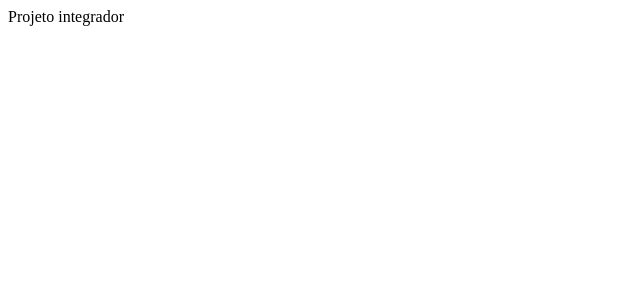
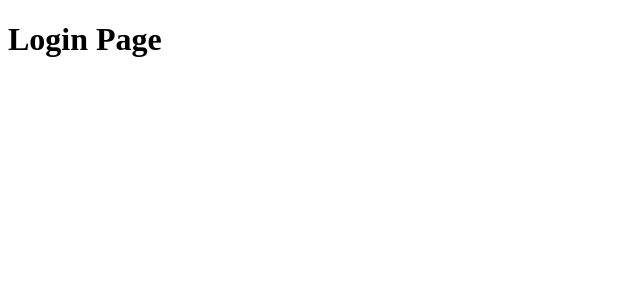
Before and after one commit to mibaratto/IntegradorFrontend, a React (Create React App) app: page / in a window 1280 px wide. Shown: the top 300 px of the page, without its empty margins (0-640 px from the left). Built offline with nearby package versions, Linux system fonts and the light colour scheme.

Commit message:
define routes

```diff
--- a/src/App.js
+++ b/src/App.js
@@ -1,11 +1,10 @@
+import { Router } from "./routes/Router"
 
 
-const App = () => {
+export default function App() {
   return (
     <div>
-     Projeto integrador
+     <Router />
     </div>
   );
 }
-
-export default App;
--- /dev/null
+++ b/src/pages/index.js
@@ -0,0 +1,4 @@
+export * from './posts'
+export * from './login'
+export * from './post-detail'
+export * from './signup'
--- /dev/null
+++ b/src/pages/login/index.js
@@ -0,0 +1,6 @@
+export const LoginPage = () => {
+    return (
+        <h1>Login Page</h1>
+    )
+
+}
--- /dev/null
+++ b/src/pages/post-detail/index.js
@@ -0,0 +1,6 @@
+export const PostDetailPage = () => {
+    return (
+        <h1>Post Details Page</h1>
+    )
+
+}
--- /dev/null
+++ b/src/pages/posts/index.js
@@ -0,0 +1,6 @@
+export const PostsPage = () => {
+    return (
+        <h1>Posts Page</h1>
+    )
+
+}
--- /dev/null
+++ b/src/pages/signup/index.js
@@ -0,0 +1,6 @@
+export const SignupPage = () => {
+    return (
+        <h1>Signup Page</h1>
+    )
+
+}
--- /dev/null
+++ b/src/routes/Router.js
@@ -0,0 +1,22 @@
+import React from 'react'
+import { BrowserRouter, Routes, Route } from 'react-router-dom'
+import{
+    LoginPage,
+    SignupPage,
+    PostsPage,
+    PostDetailPage
+}from '../pages';
+
+export const Router = () => {
+    return (
+        <BrowserRouter>
+            <Routes>
+                <Route index element={<LoginPage />} />
+                <Route path="/login" element={<LoginPage />} />
+                <Route path="/signup" element={<SignupPage />} />
+                <Route path="/posts" element={<PostsPage />} />
+                <Route path="/posts/:id" element={<PostDetailPage />} />
+            </Routes>
+        </BrowserRouter>
+    )
+}
```
Also changed, not shown: package.json (+2 -5 lines), src/routes/coordinator.js (added), 2 other files (tests, documents, lock files or other folders).
